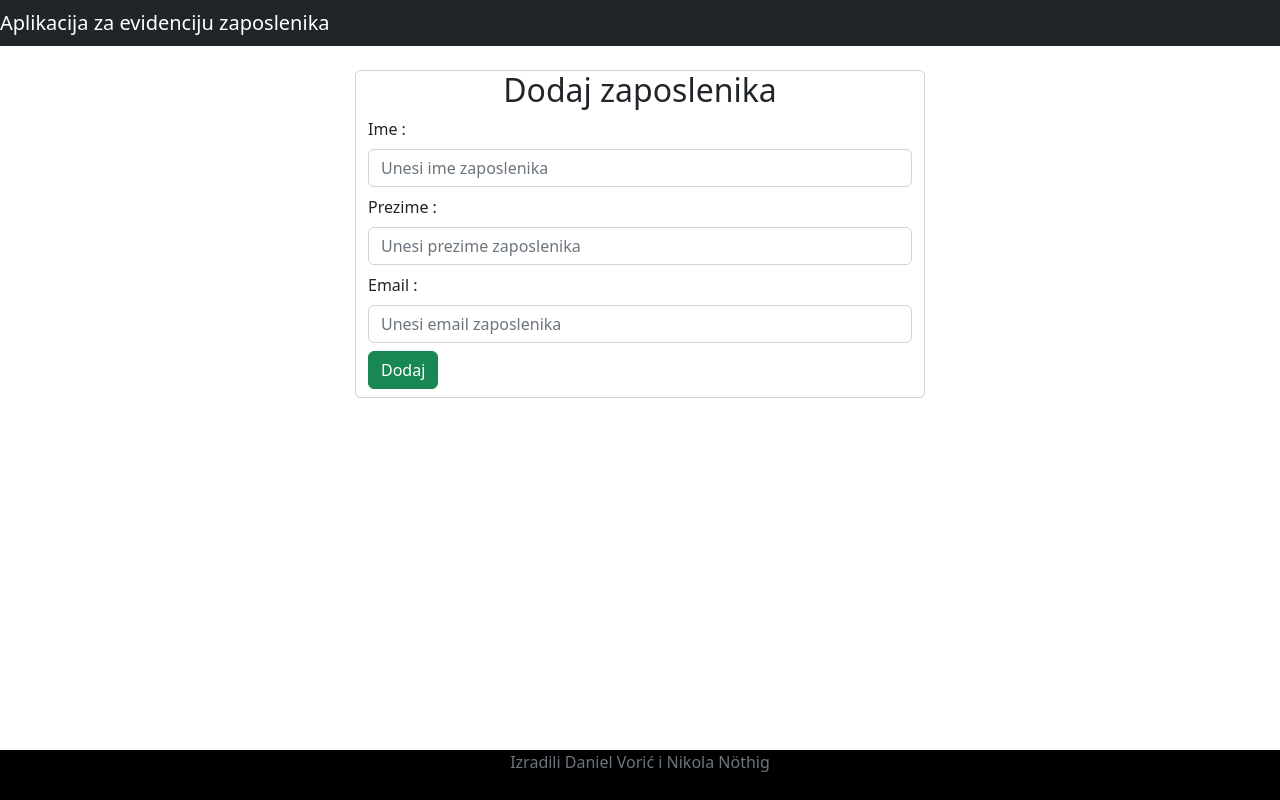
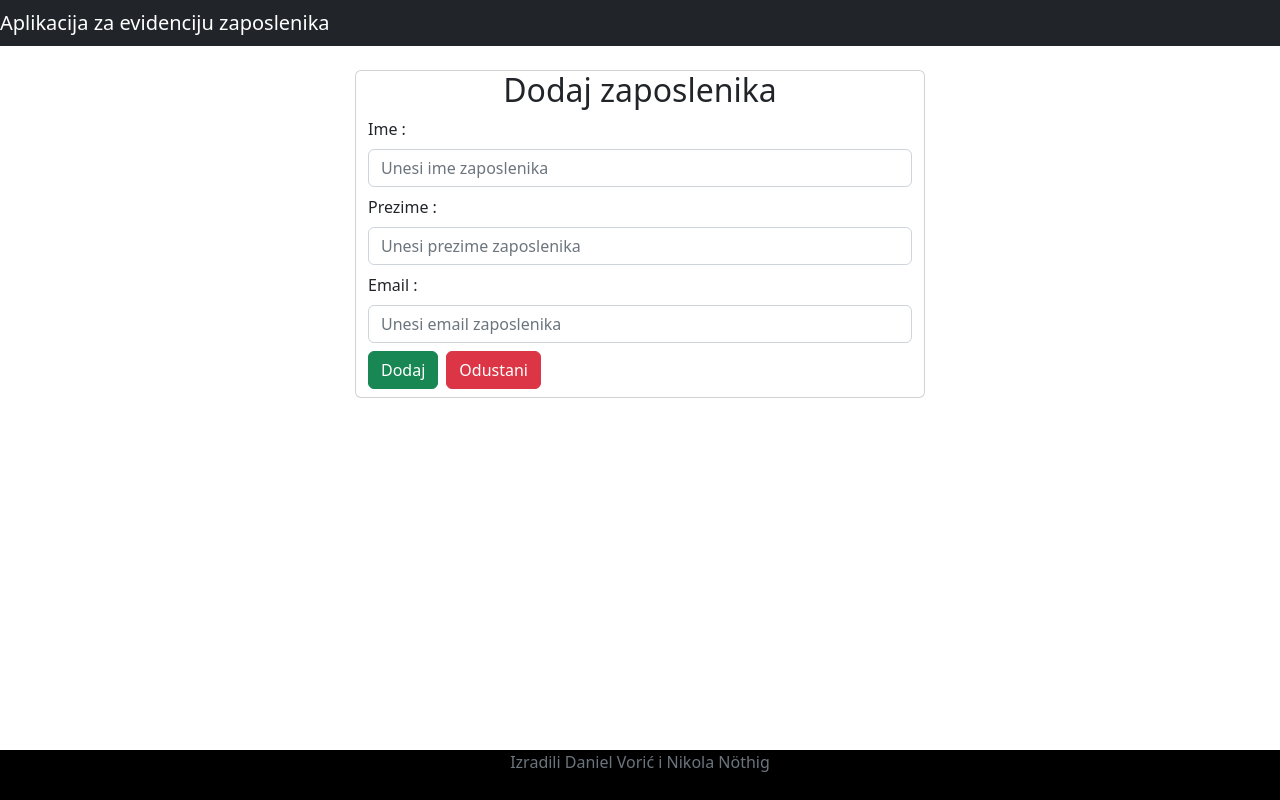
Before and after one commit to DanielVoric/RP-DanielVoric-NikolaNothig-EvidencijaZaposlenika, a React (Create React App) app in the folder react/react-frontend/: page /dodaj-zaposlenika in a window 1280 px wide. Built offline with nearby package versions, Linux system fonts and the light colour scheme.

Commit message:
dodan cancel button

```diff
--- a/react/react-frontend/src/Komponente/DodajZaposlenikaC.js
+++ b/react/react-frontend/src/Komponente/DodajZaposlenikaC.js
@@ -1,5 +1,5 @@
 import React, { useState } from 'react'
-import {useNavigate} from 'react-router-dom'
+import {Link, useNavigate} from 'react-router-dom'
 import servisZaposlenika from '../servisi/servisZaposlenika'
 
 const DodajZaposlenikaC = () => {
@@ -72,6 +72,7 @@ const DodajZaposlenikaC = () => {
                                 </div>
 
                                 <button className = "btn btn-success mb-2" onClick = {(e) => spremiZaposlenika(e)} > Dodaj </button>
+                                <Link to = "/zaposlenici" className = "btn btn-danger mb-2 ms-2"> Odustani </Link>
 
                             </form>
                 </div>
```
